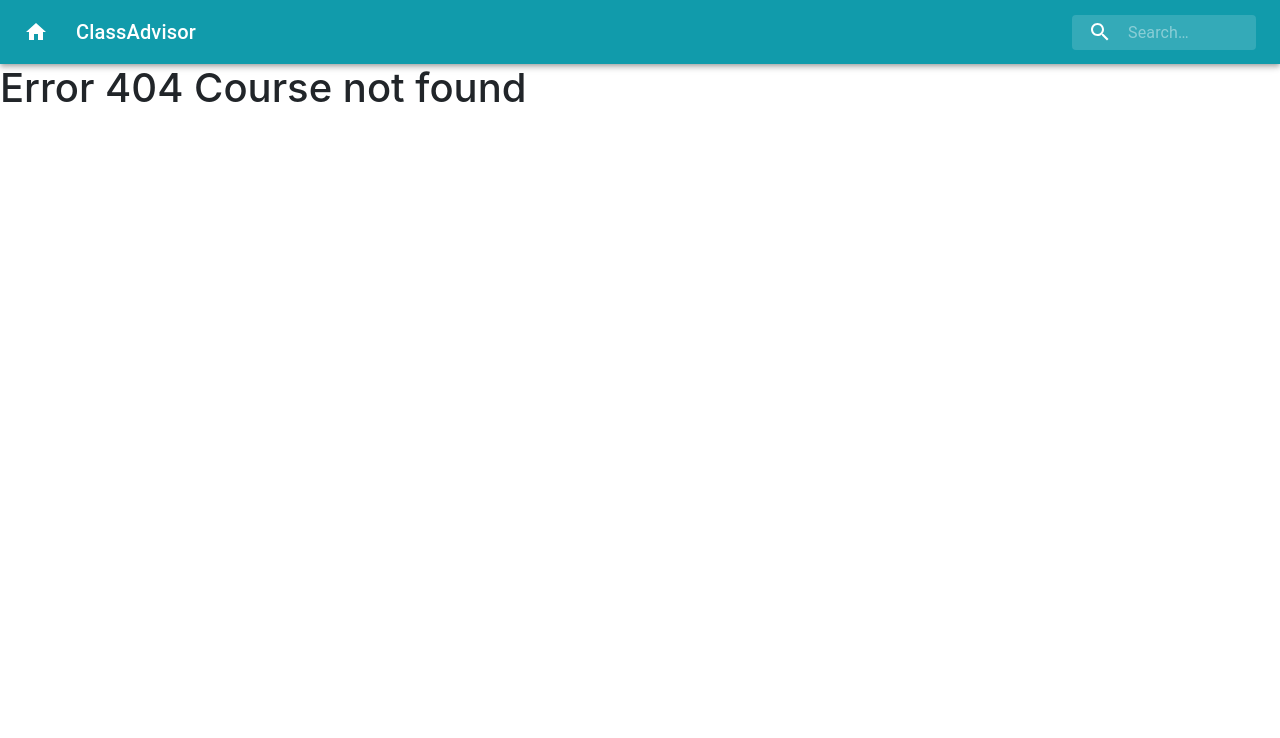
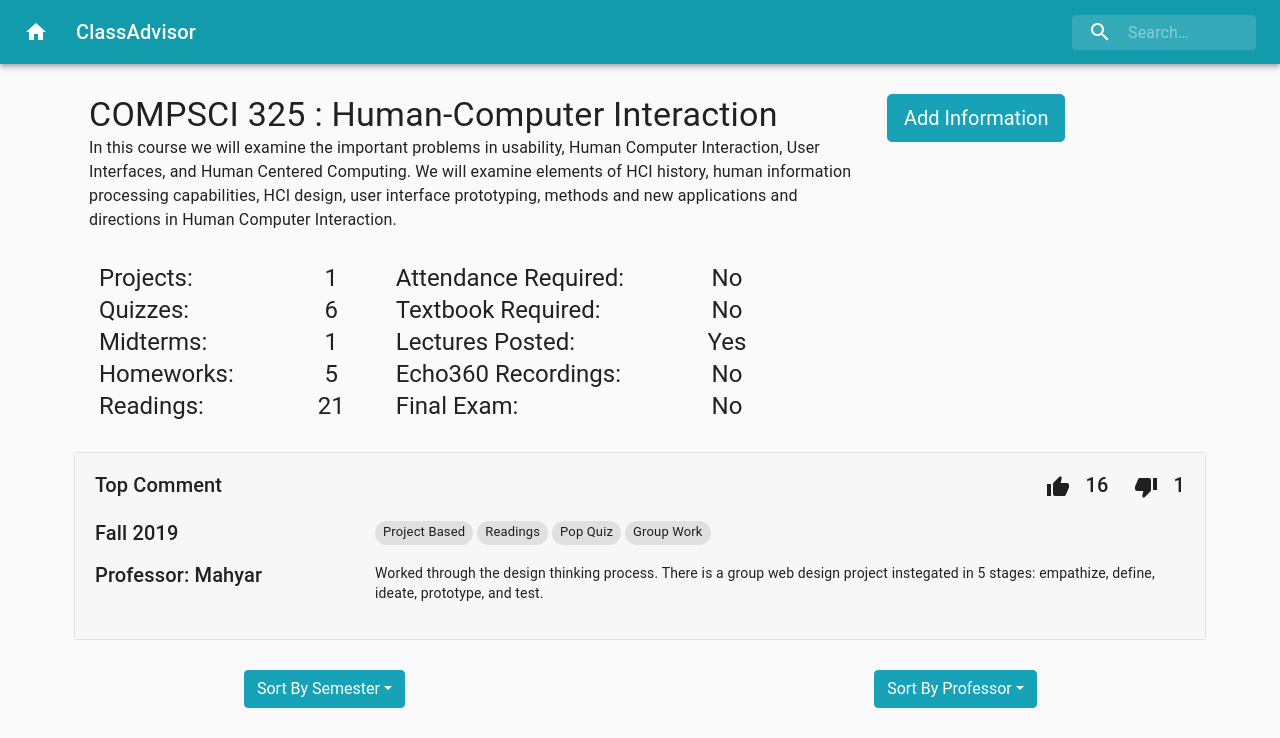
Before and after one commit to tmblessing/CS325-ClassAdvisor, a React (Create React App) app: page /#/course in a window 1280 px wide. Before the commit this address had no page. Shown: the top 738 px of the page. Built offline with nearby package versions, Linux system fonts and the light colour scheme.

Commit message:
Course.js css change

```diff
--- a/src/components/Course.js
+++ b/src/components/Course.js
@@ -18,6 +18,7 @@ import { borderBottom } from "@material-ui/system";
 import ThumbUpIcon from "@material-ui/icons/ThumbUp";
 import ThumbDownIcon from "@material-ui/icons/ThumbDown";
 import Chip from "@material-ui/core/Chip";
+import Typography from "@material-ui/core/Typography";
 
 import json_data from "../data/courseList.json";
 
@@ -82,16 +83,18 @@ function getPage(props, classes) {
     }
   }
   return (
-    <div>
-      <Row style={{ marginTop: "20px" }}>
-        <Col xs={9} style={{ textAlign: "center" }}>
-          <h1>
+    <React.Fragment>
+      <CssBaseline />
+      <Container maxWidth="lg">
+        <Row style={{ marginTop: "30px", marginLeft: "50px" }}>
+          <Col xs={8}>
+            <Typography variant="h4">
               {props.courseNumber} : {props.courseName}
-          </h1>
-          <h2>{props.description}</h2>
+            </Typography>
+            <Typography component="p">{props.description}</Typography>
           </Col>
 
-        <Col style={{ textAlign: "center" }}>
+          <Col sm="auto" style={{ textAlign: "center" }}>
             <Link to="/add">
               <Button size="lg" variant="info">
                 Add Information
@@ -101,33 +104,33 @@ function getPage(props, classes) {
         </Row>
         <Row style={{ marginTop: "30px", marginLeft: "60px" }}>
           <Col xs={2}>
-          <h4>Projects:</h4>
-          <h4>Quizzes:</h4>
-          <h4>Midterms:</h4>
-          <h4>Homeworks:</h4>
-          <h4>Readings:</h4>
+            <Typography variant="h5">Projects:</Typography>
+            <Typography variant="h5">Quizzes:</Typography>
+            <Typography variant="h5">Midterms:</Typography>
+            <Typography variant="h5">Homeworks:</Typography>
+            <Typography variant="h5">Readings:</Typography>
           </Col>
 
           <Col xs={1} style={{ textAlign: "center" }}>
-          <h4>{props.comments[0].projects}</h4>
-          <h4>{props.comments[0].quizzes}</h4>
-          <h4>{props.comments[0].midterms}</h4>
-          <h4>{props.comments[0].homeworks}</h4>
-          <h4>{props.comments[0].readings}</h4>
+            <Typography variant="h5">{props.comments[0].projects}</Typography>
+            <Typography variant="h5">{props.comments[0].quizzes}</Typography>
+            <Typography variant="h5">{props.comments[0].midterms}</Typography>
+            <Typography variant="h5">{props.comments[0].homeworks}</Typography>
+            <Typography variant="h5">{props.comments[0].readings}</Typography>
           </Col>
           <Col xs={3}>
-          <h4>Attendance Required:</h4>
-          <h4>Textbook Required:</h4>
-          <h4>Lectures Posted:</h4>
-          <h4>Echo360 Recordings:</h4>
-          <h4>Final Exam:</h4>
+            <Typography variant="h5">Attendance Required:</Typography>
+            <Typography variant="h5">Textbook Required:</Typography>
+            <Typography variant="h5">Lectures Posted:</Typography>
+            <Typography variant="h5">Echo360 Recordings:</Typography>
+            <Typography variant="h5">Final Exam:</Typography>
           </Col>
           <Col xs={1} style={{ textAlign: "center" }}>
-          <h4>{props.comments[0].attendance}</h4>
-          <h4>{props.comments[0].textbook}</h4>
-          <h4>{props.comments[0].lectures}</h4>
-          <h4>{props.comments[0].echo360}</h4>
-          <h4>{props.comments[0].final}</h4>
+            <Typography variant="h5">{props.comments[0].attendance}</Typography>
+            <Typography variant="h5">{props.comments[0].textbook}</Typography>
+            <Typography variant="h5">{props.comments[0].lectures}</Typography>
+            <Typography variant="h5">{props.comments[0].echo360}</Typography>
+            <Typography variant="h5">{props.comments[0].final}</Typography>
           </Col>
         </Row>
         <Row style={{ marginTop: "30px" }}>
@@ -136,13 +139,15 @@ function getPage(props, classes) {
               <div class="card-body" style={{ background: "#f7f7f7" }}>
                 <Row>
                   <Col style={{ textAlign: "left" }}>
-                  <h4 class="card-title">Top Comment</h4>
+                    <Typography variant="h5" class="card-title">
+                      Top Comment
+                    </Typography>
                   </Col>
                   <Col style={{ textAlign: "right" }}>
-                  <h4 class="card-title">
+                    <Typography variant="h5" class="card-title">
                       <ThumbUpIcon /> &nbsp; 16 &nbsp; &nbsp; <ThumbDownIcon />{" "}
                       &nbsp; 1
-                  </h4>
+                    </Typography>
                   </Col>
                 </Row>
                 <Row style={{ marginTop: "10px" }}>
@@ -229,9 +234,9 @@ function getPage(props, classes) {
                   <Col xs={9}>
                     {" "}
                     <p>
-                    Worked through the design thinking process. There is a group
-                    web design project instegated in 5 stages: empathize,
-                    define, ideate, prototype, and est.
+                      Worked through the design thinking process. There is a
+                      group web design project instegated in 5 stages:
+                      empathize, define, ideate, prototype, and est.
                     </p>{" "}
                   </Col>
                 </Row>
@@ -321,6 +326,7 @@ function getPage(props, classes) {
             </div>
           </Col>
         </Row>
-    </div>
+      </Container>
+    </React.Fragment>
   );
 }
--- a/src/components/Main.js
+++ b/src/components/Main.js
@@ -7,13 +7,17 @@ import Dialog from "./CourseDialog";
 import AddComponent from "./Add";
 import Add from "./Add";
 
+//Remove this once testing is done
+import courseList from "../data/courseList";
+
 // The Main component renders one of the provided
 // Routes (provided that one matches). Both the /results
 // and /course routes will match any pathname that starts
 // with /results or /course. The / route will only match
 // when the pathname is exactly the string "/"
 function Main(props) {
-  const [openCourse, setOpenCourse] = useState(null);
+  //Set the default back to 'null' after testing is done
+  const [openCourse, setOpenCourse] = useState(courseList.classes[0]);
 
   return (
     <main>
```
Lines whose indentation alone changed are shown as unchanged.
